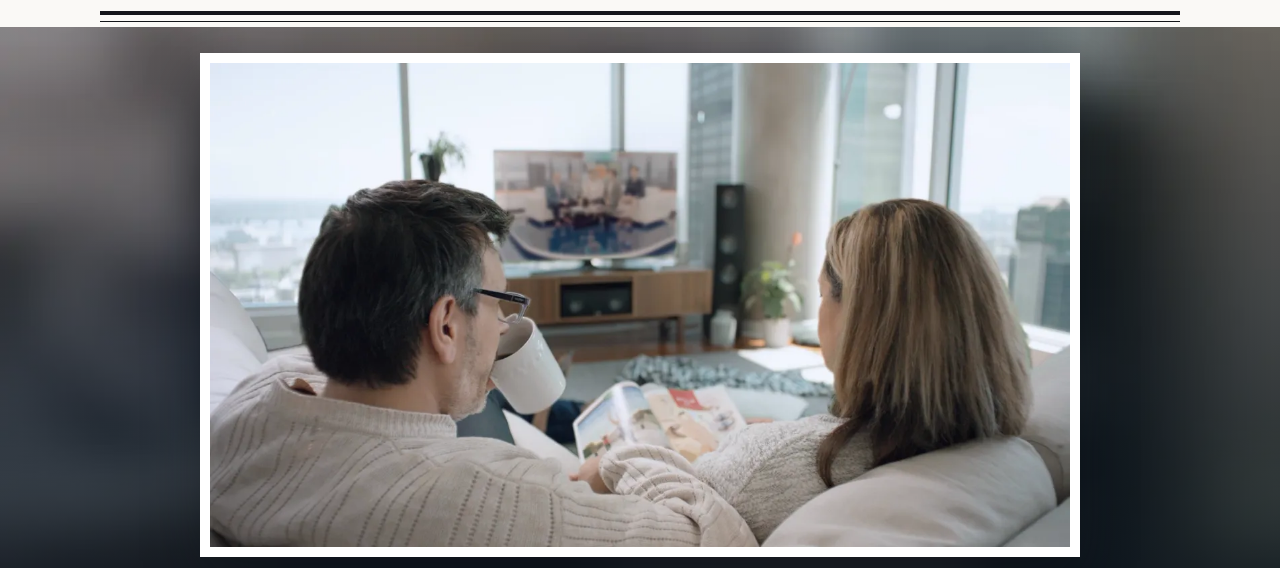
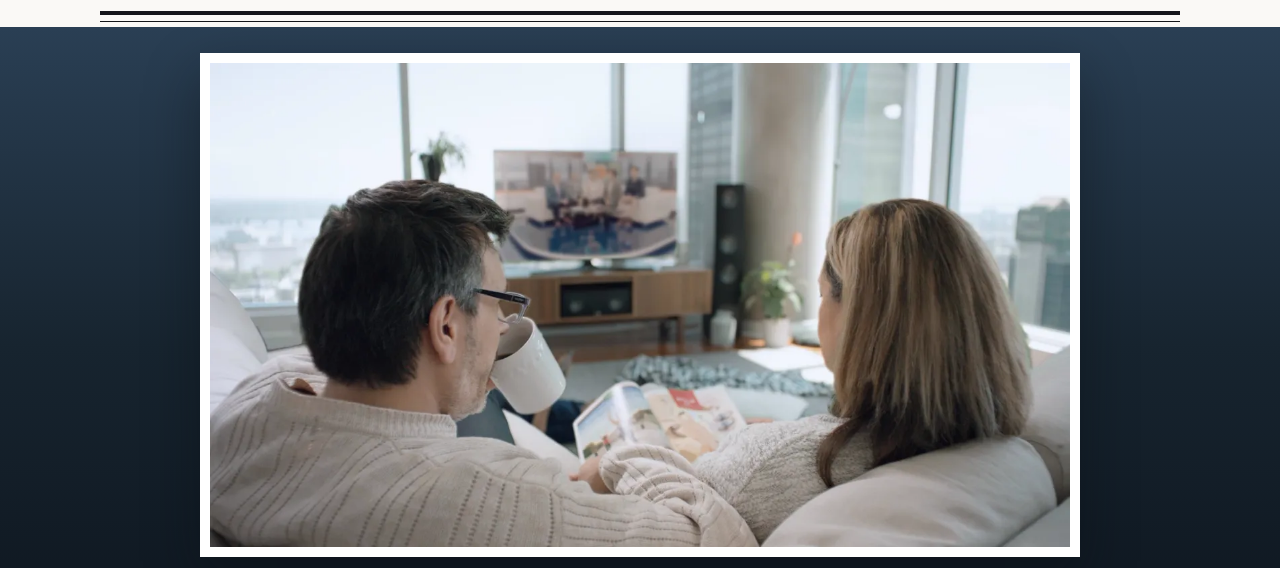
Before and after one commit to dondisd/refonte-quebecor, a plain HTML site: page index.html in a window 1280 px wide. Shown: the part 155-723 px from the top of the page. Drawn offline with Linux system fonts and the light colour scheme.

Commit message:
Panneau encre en degrade pur pour la une (LCP = photo)

```diff
--- a/index.html
+++ b/index.html
@@ -13,7 +13,6 @@
   <link href="https://fonts.googleapis.com/css2?family=Lora:ital,wght@0,400;0,600;0,700;1,400&family=Montserrat:wght@400;600;700&display=swap" rel="stylesheet" media="print" onload="this.media='all'">
   <noscript><link href="https://fonts.googleapis.com/css2?family=Lora:ital,wght@0,400;0,600;0,700;1,400&family=Montserrat:wght@400;600;700&display=swap" rel="stylesheet"></noscript>
   <link rel="preload" as="image" href="assets/une-800.webp" imagesrcset="assets/une-800.webp 800w, assets/une.webp 1280w" imagesizes="(min-width: 860px) 880px, 100vw" fetchpriority="high">
-  <link rel="preload" as="image" href="assets/une-blur.webp" fetchpriority="high">
   <link rel="stylesheet" href="styles.css">
 </head>
 <body>
--- a/styles.css
+++ b/styles.css
@@ -44,9 +44,7 @@ h1, h2, h3, .foot-name { font-family: 'Lora', serif; }
   flex: 1; min-height: 0; margin-top: 12px; overflow: hidden;
   display: flex; flex-direction: column;
   padding: 20px 18px 34px; color: #fff;
-  background:
-    linear-gradient(180deg, rgba(20, 22, 26, 0.22) 0%, rgba(16, 26, 38, 0.5) 45%, rgba(13, 21, 31, 0.92) 100%),
-    url('assets/une-blur.webp') 50% 30% / cover no-repeat #12202e;
+  background: linear-gradient(180deg, #2a3f54 0%, #17242f 52%, #0e161f 100%);
 }
 .une-photo {
   width: 100%; height: auto; max-width: 880px; margin: 0 auto;
```
